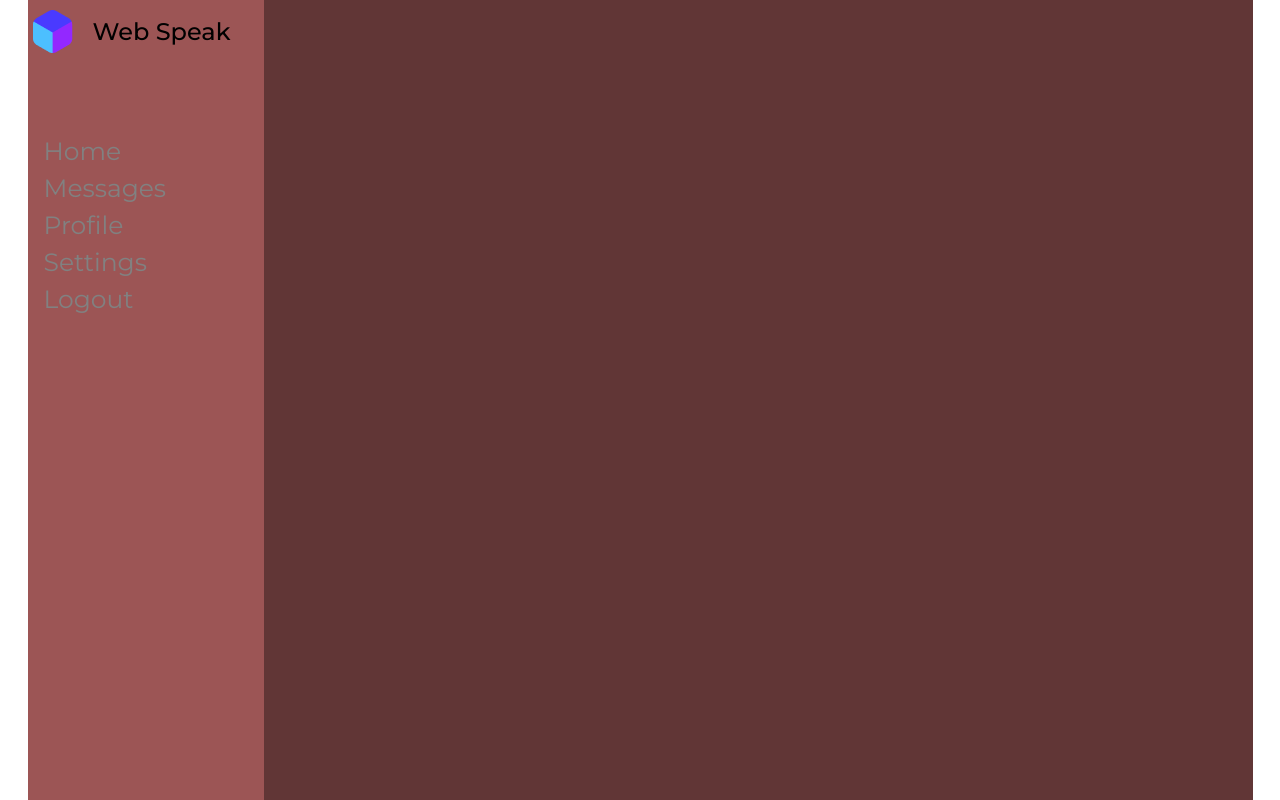
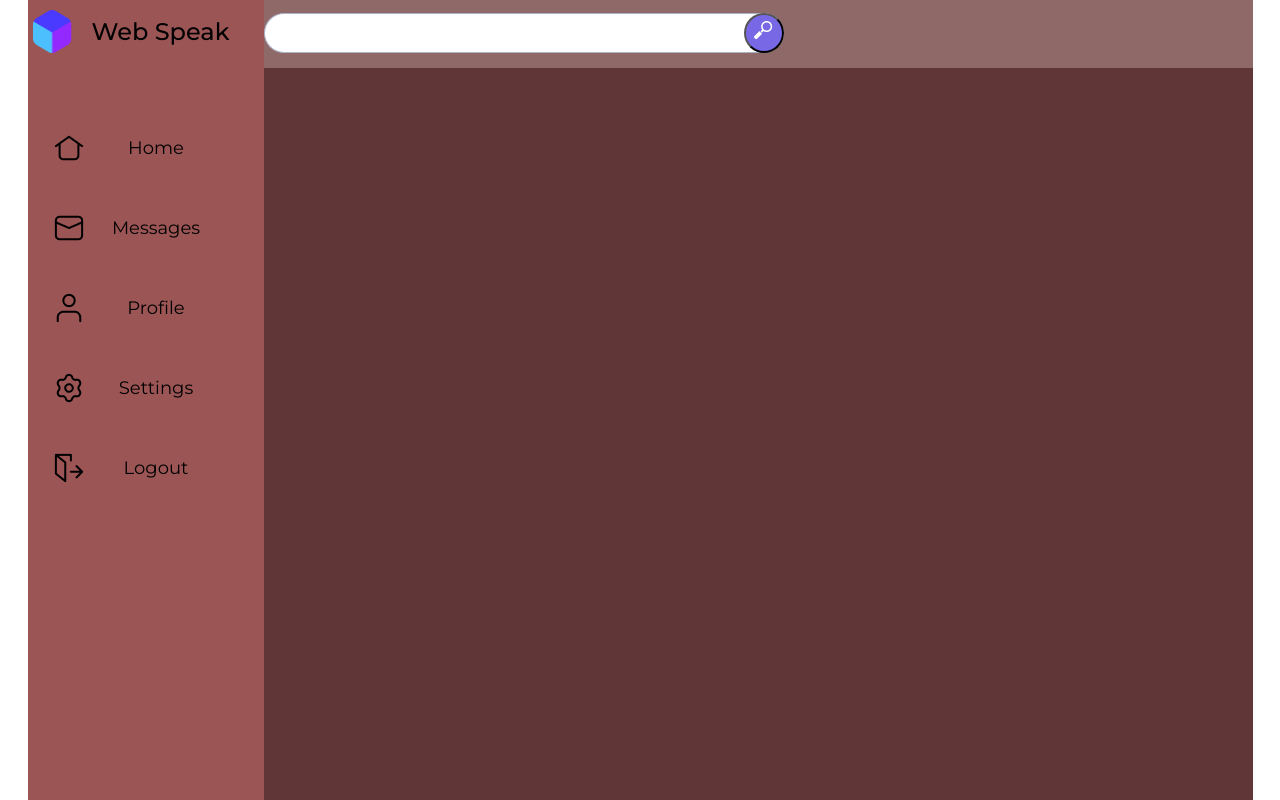
Before and after one commit to Dmytro27Ind/web-speak, a website built with webpack: page app/index.html in a window 1280 px wide. Shown: the top 800 px of the page. Built offline with nearby package versions, Linux system fonts and the light colour scheme.

Commit message:
nav and header were added

```diff
--- a/app/index.html
+++ b/app/index.html
@@ -9,19 +9,43 @@
 </head>
 <body>
     <div class="wrapper">
-        <!-- Side navigation -->
+        <!--* Side navigation -->
         <div class="sidenav">
             <div class="sidenav__logo-container">
                 <img src="./assets/small_logo.png" alt="web speak logo" class="sidenav__logo">
                 <h1 class="sidenav__title">Web Speak</h1>
             </div>
-            <a href="#">Home</a>
-            <a href="#">Messages</a>
-            <a href="#">Profile</a>
-            <a href="#">Settings</a>
-            <a href="#">Logout</a>
+            <a href="#" class="sidenav__element">
+                <img src="./assets/nav_home.png" alt="home icon" class="sidenav__icon">
+                <p>Home</p>
+            </a>
+            <a href="#" class="sidenav__element">
+                <img src="./assets/nav_messages.png" alt="messages icon" class="sidenav__icon">
+                <p>Messages</p>
+            </a>
+            <a href="#" class="sidenav__element">
+                <img src="./assets/nav_profile.png" alt="profile icon" class="sidenav__icon">
+                <p>Profile</p>
+            </a>
+            <a href="#" class="sidenav__element">
+                <img src="./assets/nav_settings.png" alt="settings icon" class="sidenav__icon">
+                <p>Settings</p>
+            </a>
+            <a href="#" class="sidenav__element">
+                <img src="./assets/nav_logout.png" alt="logout icon" class="sidenav__icon">
+                <p>Logout</p>
+            </a>
         </div>
-        <!-- Page content -->
+        <!--* Page header with searchbar and profile name with photo -->
+        <header class="header">
+            <label class="header__search-container">
+                <input type="text">
+                <button class="header__search-button">
+                    <img src="./assets/search-button_icon.png" alt="search icon">
+                </button>
+            </label>
+        </header>
+        <!--* Page content -->
         <div class="main">
 
         </div>
--- a/app/stylesheets/styles.sass
+++ b/app/stylesheets/styles.sass
@@ -1,4 +1,7 @@
 $sidenav-width: 236px
+$main-width: 989px
+$page-width: 1225px
+$header-height: 68px
 
 html, body, .wrapper
     height: 100%
@@ -7,11 +10,11 @@ body
     font-family: 'Montserrat'
     font-style: normal
     font-weight: 400
+    // overflow-y: scroll
 
 .wrapper
-    width: 1225px
+    width: $page-width
     margin: 0 auto
-    display: flex
 
 .sidenav
     height: 100%
@@ -21,23 +24,13 @@ body
     padding-top: 10px
     position: fixed
 
-    a:first-of-type
-        margin-top: 80px
-
-    a
-        padding: 6px 8px 6px 16px
-        text-decoration: none
-        font-size: 25px
-        color: #818181
-        display: block
-
-    a:hover
-        color: #f1f1f1
-
     .sidenav__logo-container
         display: flex
+        margin-bottom: 70px
         .sidenav__logo
             margin-left: 5px
+            width: 39px
+            height: 43px
         .sidenav__title
             font-weight: 500
             font-size: 24px
@@ -46,8 +39,69 @@ body
             align-self: center
             margin-left: 20px
 
+    .sidenav__element
+        text-decoration: none
+        display: flex
+        align-items: center
+        margin-bottom: 30px
+        margin-left: 6px
+        width: 200px
+        height: 50px
+        border-radius: 10px
+        transition: 150ms ease-in-out
+        .sidenav__icon
+            width: 30px
+            height: 30px
+            margin-left: 20px
+        p
+            width: 105px
+            text-align: center
+            margin-left: 20px
+            font-size: 25px
+            color: #000000
+            font-size: 18px
+            line-height: 22px
+
+    .sidenav__element:hover
+        background: #B8B5FF
+
+.header
+    height: $header-height
+    width: $main-width
+    margin-left: $sidenav-width
+    background-color: #8f6868
+    position: fixed
+    overflow-x: hidden
+
+    .header__search-container
+        display: flex
+        justify-content: space-between
+        align-items: center
+        box-sizing: border-box
+        width: 520px
+        height: 40px
+        border: 1px solid #ACB1C6
+        border-right: 0px
+        border-radius: 34px
+        margin-top: 13px
+        background-color: #fff
+        input
+            width: 473px
+            height: 34px
+            border-radius: 34px
+            border: 0px
+            margin: 1px 1px
+        .header__search-button
+            width: 40px
+            height: 40px
+            border-radius: 20px
+            background: #7868E6
+        .header__search-button:hover
+            background: #6859c6
+
 .main
-    width: 989px
+    width: $main-width
     background-color: #613636
     height: 2000px
     margin-left: $sidenav-width
+    padding-top: $header-height
```
Also changed, not shown: app/assets/nav_home.png (added), app/assets/nav_logout.png (added), app/assets/nav_messages.png (added), app/assets/nav_profile.png (added), app/assets/nav_settings.png (added), app/assets/search-button_icon.png (added).
